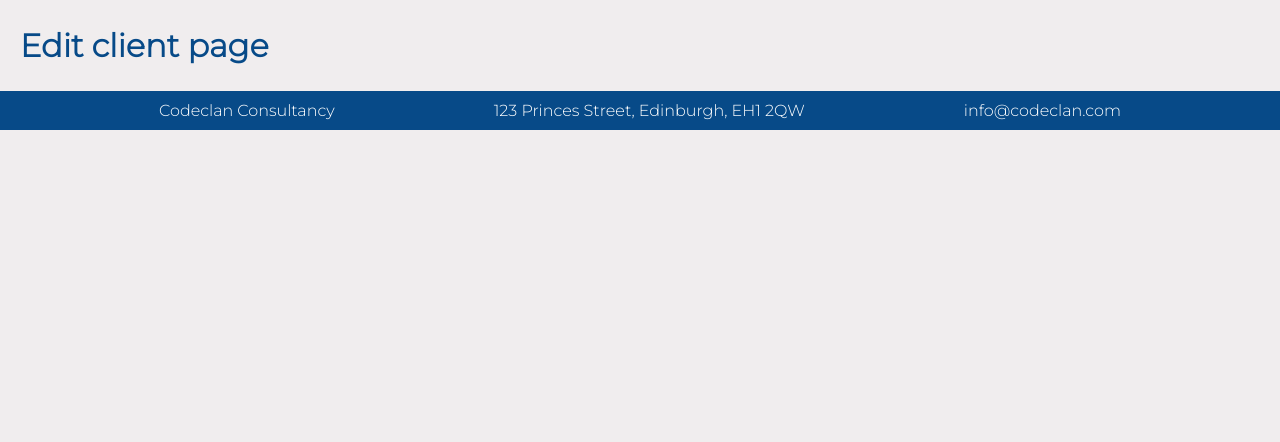
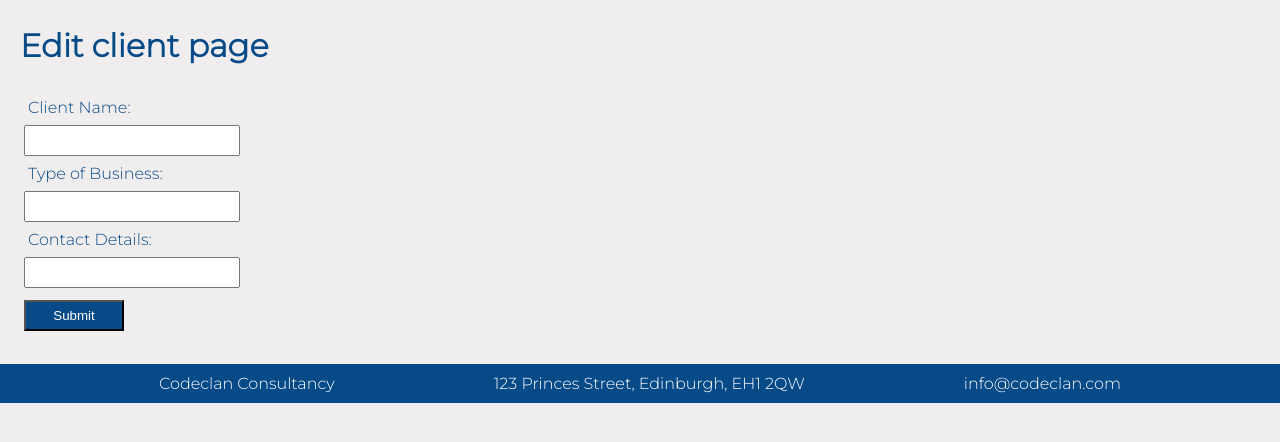
Before and after one commit to michaelmccoll/Project_Secure_Design, a Flask app: template templates/clients/edit.html in a window 1280 px wide. Shown: the part 136-578 px from the top of the page. Run offline with Flask 2, Linux system fonts and the light colour scheme; the template is opened without the code that fills it, so the values that code supplies are empty.

Commit message:
Update working for client

```diff
--- a/repositories/client_repository.py
+++ b/repositories/client_repository.py
@@ -57,3 +57,8 @@ def clients(consultant):
         client = Client(row['name'],row['type_of_business'],row['contact_details'], row['id'])
         clients.append(client)
     return clients
+
+def update(client):
+    sql = "UPDATE clients SET (name,type_of_business,contact_details) = (%s,%s,%s) WHERE id = %s"
+    values = [client.name,client.type_of_business,client.contact_details,client.id]
+    run_sql(sql,values)
--- a/templates/clients/edit.html
+++ b/templates/clients/edit.html
@@ -2,4 +2,19 @@
 
 {% block content %}
     <h1>Edit client page</h1>
+        <form action="/clients/{{client.id}}" method="POST">
+            <div>
+                <label for="name">Client Name: </label>
+                <input type="text" name="name" id="name" value="{{client.name}}">
+
+                <label for="type_of_business">Type of Business: </label>
+                <input type="text" name="type_of_business" id="type_of_business" value="{{client.type_of_business}}">
+
+                <label for="contact_details">Contact Details: </label>
+                <input type="text" name="contact_details" id="contact_details" value="{{client.contact_details}}">
+
+                <input class="submit" type="submit">
+
+            </div>
+        </form>
 {% endblock %}
--- a/templates/clients/show.html
+++ b/templates/clients/show.html
@@ -4,6 +4,7 @@
     <h1>Show client page</h1>
     <div>
         <h2>{{client.name}}</h2>
+        <a href="/clients/{{client.id}}/edit">Edit Client</a>
             <ul>
                 {% for consultant in consultants %}
                 <hr>
```
Also changed, not shown: controllers/clients_controller.py (+14 -0 lines), 1 other file.
